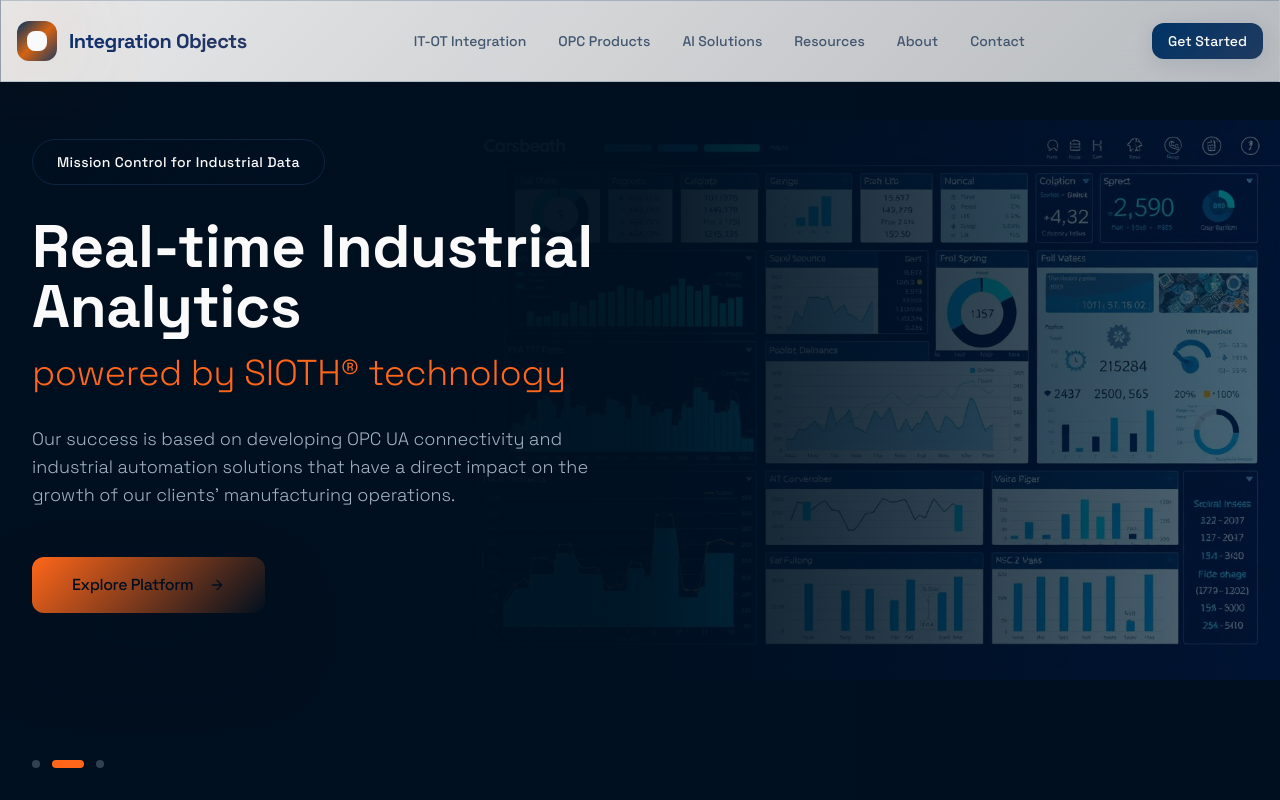
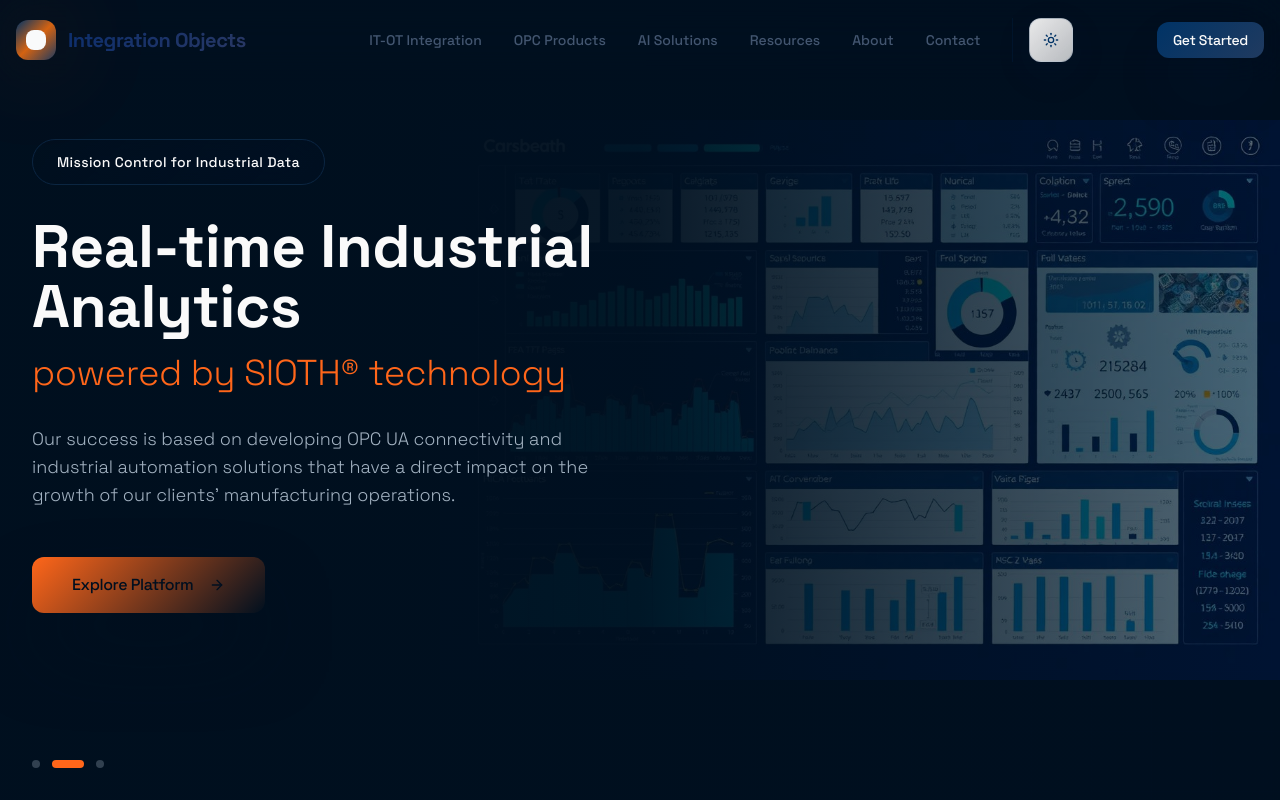
Before and after one commit to Ghazouani-Ilhem/nexus-indus-flow-85, a Next.js app: page / in a window 1280 px wide. Shown: the top 800 px of the page. Built offline with nearby package versions, Linux system fonts and the light colour scheme.

Commit message:
Add theme toggle and improve header with scroll-based styling
Co-authored-by: katoly <katoly@fxzig.com>

```diff
--- a/app/providers.tsx
+++ b/app/providers.tsx
@@ -4,17 +4,20 @@ import { TooltipProvider } from '@/components/ui/tooltip'
 import { Toaster as Sonner } from '@/components/ui/sonner'
 import { Toaster } from '@/components/ui/toaster'
 import React from 'react'
+import { ThemeProvider } from 'next-themes'
 
 const queryClient = new QueryClient()
 
 export default function Providers({ children }: { children: React.ReactNode }) {
   return (
     <QueryClientProvider client={queryClient}>
-      <TooltipProvider>
-        <Toaster />
-        <Sonner />
-        {children}
-      </TooltipProvider>
+      <ThemeProvider attribute="class" defaultTheme="system" enableSystem>
+        <TooltipProvider>
+          <Toaster />
+          <Sonner />
+          {children}
+        </TooltipProvider>
+      </ThemeProvider>
     </QueryClientProvider>
   )
 }
--- a/src/components/Header.tsx
+++ b/src/components/Header.tsx
@@ -1,11 +1,12 @@
 "use client";
 
-import { useState } from "react";
+import { useEffect, useState } from "react";
 import Link from "next/link";
 import { usePathname } from "next/navigation";
 import { Button } from "@/components/ui/button";
 import { Menu, X, ChevronDown } from "lucide-react";
 import { cn } from "@/lib/utils";
+import { ThemeToggle } from "@/components/ThemeToggle";
 
 const navigation = [
   { name: "IT-OT Integration", href: "/integration" },
@@ -20,8 +21,21 @@ export function Header() {
   const [isOpen, setIsOpen] = useState(false);
   const pathname = usePathname();
 
+  const [scrolled, setScrolled] = useState(false);
+
+  useEffect(() => {
+    const onScroll = () => setScrolled(window.scrollY > 8);
+    onScroll();
+    window.addEventListener('scroll', onScroll, { passive: true });
+    return () => window.removeEventListener('scroll', onScroll);
+  }, []);
+
   return (
-    <header className="fixed top-0 left-0 right-0 z-50 glass-effect backdrop-blur-xl border-b border-primary/20">
+    <header className={cn(
+      "fixed top-0 left-0 right-0 z-50 backdrop-blur-xl transition-all duration-300",
+      "border-b",
+      scrolled ? "glass-effect border-primary/30 shadow-elegant" : "bg-transparent border-transparent"
+    )}>
       <nav className="container mx-auto px-4">
         <div className="flex justify-between items-center h-20">
           {/* Logo */}
@@ -40,7 +54,7 @@ export function Header() {
 
           {/* Desktop Navigation */}
           <div className="hidden md:block">
-            <div className="ml-10 flex items-baseline space-x-8">
+            <div className="ml-10 flex items-center space-x-8">
               {navigation.map((item) => (
                 <Link
                   key={item.name}
@@ -55,12 +69,15 @@ export function Header() {
                   {item.name}
                 </Link>
               ))}
+              <div className="pl-4 ml-2 border-l border-primary/20">
+                <ThemeToggle />
+              </div>
             </div>
           </div>
 
           {/* CTA Button */}
-          <div className="hidden md:block">
-            <Button variant="default" size="sm" className="font-medium bg-gradient-primary hover:shadow-glow text-primary-foreground transition-all duration-300">
+          <div className="hidden md:flex items-center gap-3">
+            <Button variant="hero" size="sm" className="font-medium">
               Get Started
             </Button>
           </div>
@@ -84,6 +101,16 @@ export function Header() {
           isOpen ? "max-h-96 opacity-100" : "max-h-0 opacity-0"
         )}>
           <div className="px-4 pt-4 pb-6 space-y-2 ai-interface-card backdrop-blur-2xl rounded-2xl mt-4 border border-primary/20 shadow-glow">
+            <div className="flex items-center justify-between pb-2">
+              <ThemeToggle />
+              <Button
+                variant="hero"
+                size="sm"
+                className="font-medium"
+              >
+                Get Started
+              </Button>
+            </div>
             {navigation.map((item) => (
               <Link
                 key={item.name}
@@ -100,15 +127,6 @@ export function Header() {
                 <div className="absolute inset-0 bg-gradient-tech opacity-0 group-hover:opacity-5 rounded-xl transition-opacity duration-300" />
               </Link>
             ))}
-            <div className="pt-4 border-t border-primary/20 mt-4">
-              <Button
-                variant="default"
-                size="lg"
-                className="w-full font-medium bg-gradient-primary hover:shadow-glow"
-              >
-                Get Started
-              </Button>
-            </div>
           </div>
         </div>
       </nav>
--- /dev/null
+++ b/src/components/ThemeToggle.tsx
@@ -0,0 +1,35 @@
+"use client";
+
+import { useTheme } from "next-themes";
+import { Moon, Sun, Monitor } from "lucide-react";
+import { Button } from "@/components/ui/button";
+import { DropdownMenu, DropdownMenuContent, DropdownMenuItem, DropdownMenuTrigger } from "@/components/ui/dropdown-menu";
+
+export function ThemeToggle() {
+  const { setTheme, theme, resolvedTheme } = useTheme();
+
+  const current = (theme || resolvedTheme) as string | undefined;
+
+  return (
+    <DropdownMenu>
+      <DropdownMenuTrigger asChild>
+        <Button variant="glass" size="icon" aria-label="Toggle theme">
+          <Sun className="h-5 w-5 rotate-0 scale-100 transition-all dark:-rotate-90 dark:scale-0" />
+          <Moon className="absolute h-5 w-5 rotate-90 scale-0 transition-all dark:rotate-0 dark:scale-100" />
+          <span className="sr-only">Toggle theme</span>
+        </Button>
+      </DropdownMenuTrigger>
+      <DropdownMenuContent align="end" className="min-w-[10rem]">
+        <DropdownMenuItem onClick={() => setTheme("light")}>
+          <Sun className="mr-2 h-4 w-4" /> Light
+        </DropdownMenuItem>
+        <DropdownMenuItem onClick={() => setTheme("dark")}>
+          <Moon className="mr-2 h-4 w-4" /> Dark
+        </DropdownMenuItem>
+        <DropdownMenuItem onClick={() => setTheme("system")}>
+          <Monitor className="mr-2 h-4 w-4" /> System
+        </DropdownMenuItem>
+      </DropdownMenuContent>
+    </DropdownMenu>
+  );
+}
```
